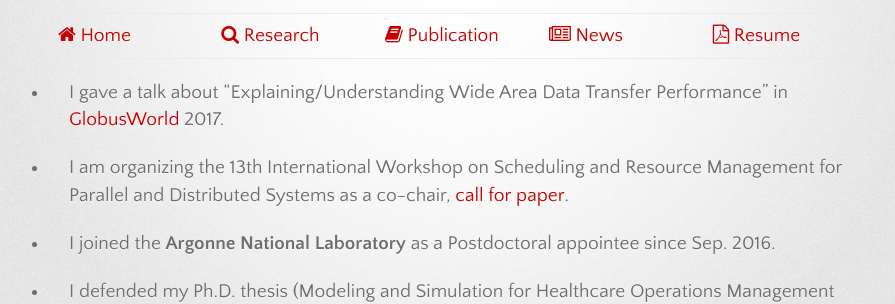
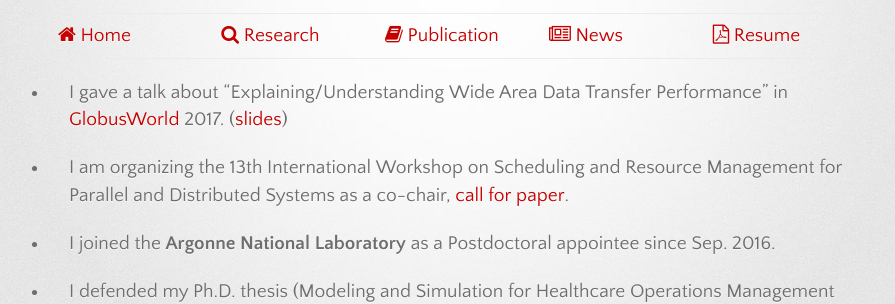
Before and after one commit to lzhengchun/lzhengchun.github.io, a Jekyll site: the page built from News.md, in a window 1280 px wide. Shown: the part 144-448 px from the top of the page, without its empty margins (181-1076 px from the left). Built offline with Jekyll 4.4.1, drawn with Linux system fonts in a browser that asks for light colours; some web fonts are replaced.

Commit message:
add, delete, polish etc.

```diff
--- a/News.md
+++ b/News.md
@@ -3,7 +3,7 @@ layout: default
 title: What's new
 ---
 
-* I gave a talk about "Explaining/Understanding Wide Area Data Transfer Performance" in [GlobusWorld](https://www.globusworld.org/) 2017.
+* I gave a talk about "Explaining/Understanding Wide Area Data Transfer Performance" in [GlobusWorld](https://www.globusworld.org/) 2017. ([slides](https://www.globusworld.org/files/2017/12_WAN_Data_Performance_Liu.pdf))
 
 * I am organizing the 13th International Workshop on Scheduling and Resource Management for Parallel and Distributed Systems as a co-chair, [call for paper](https://sites.google.com/site/srmpds/).
 
```
